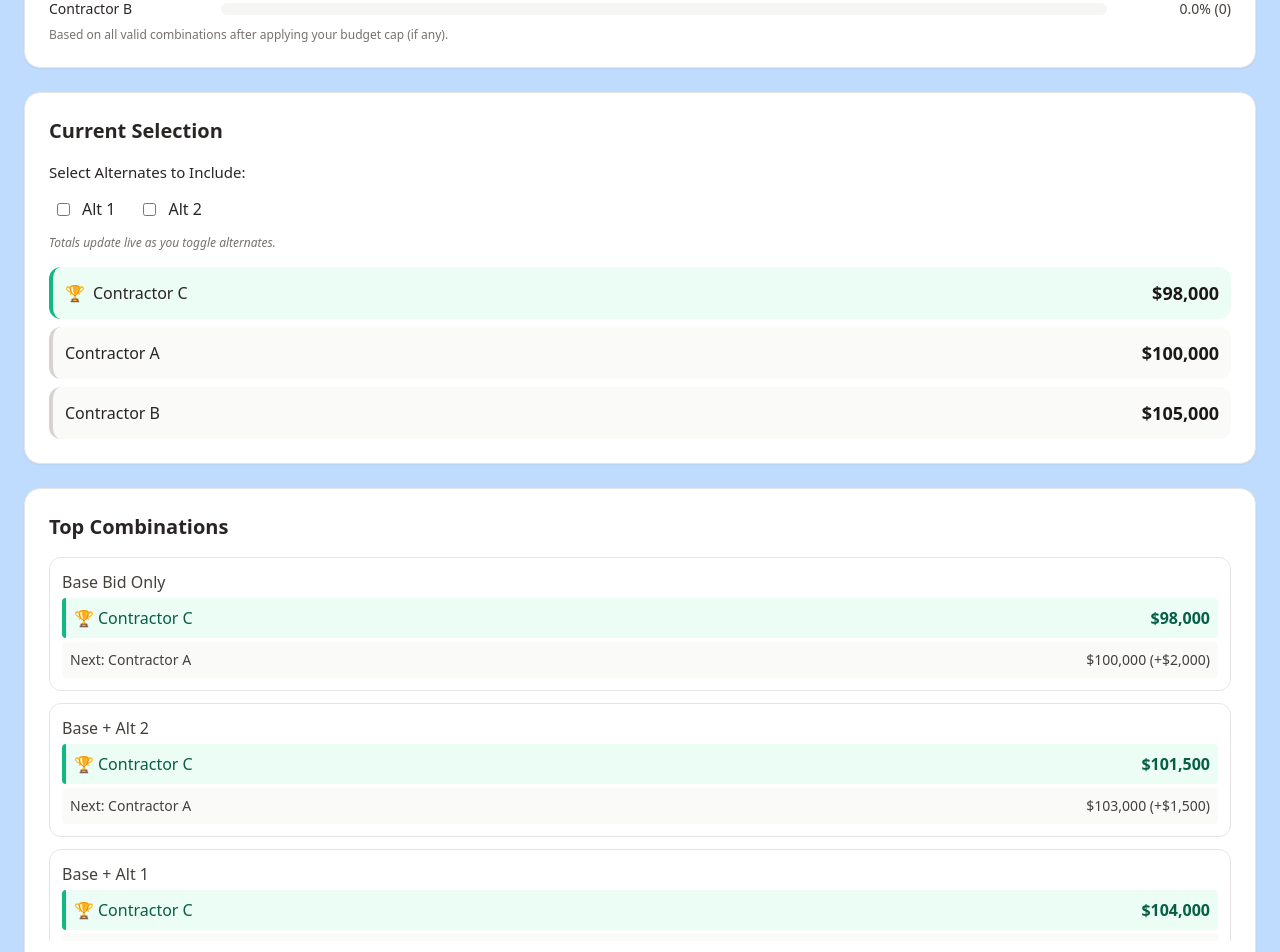
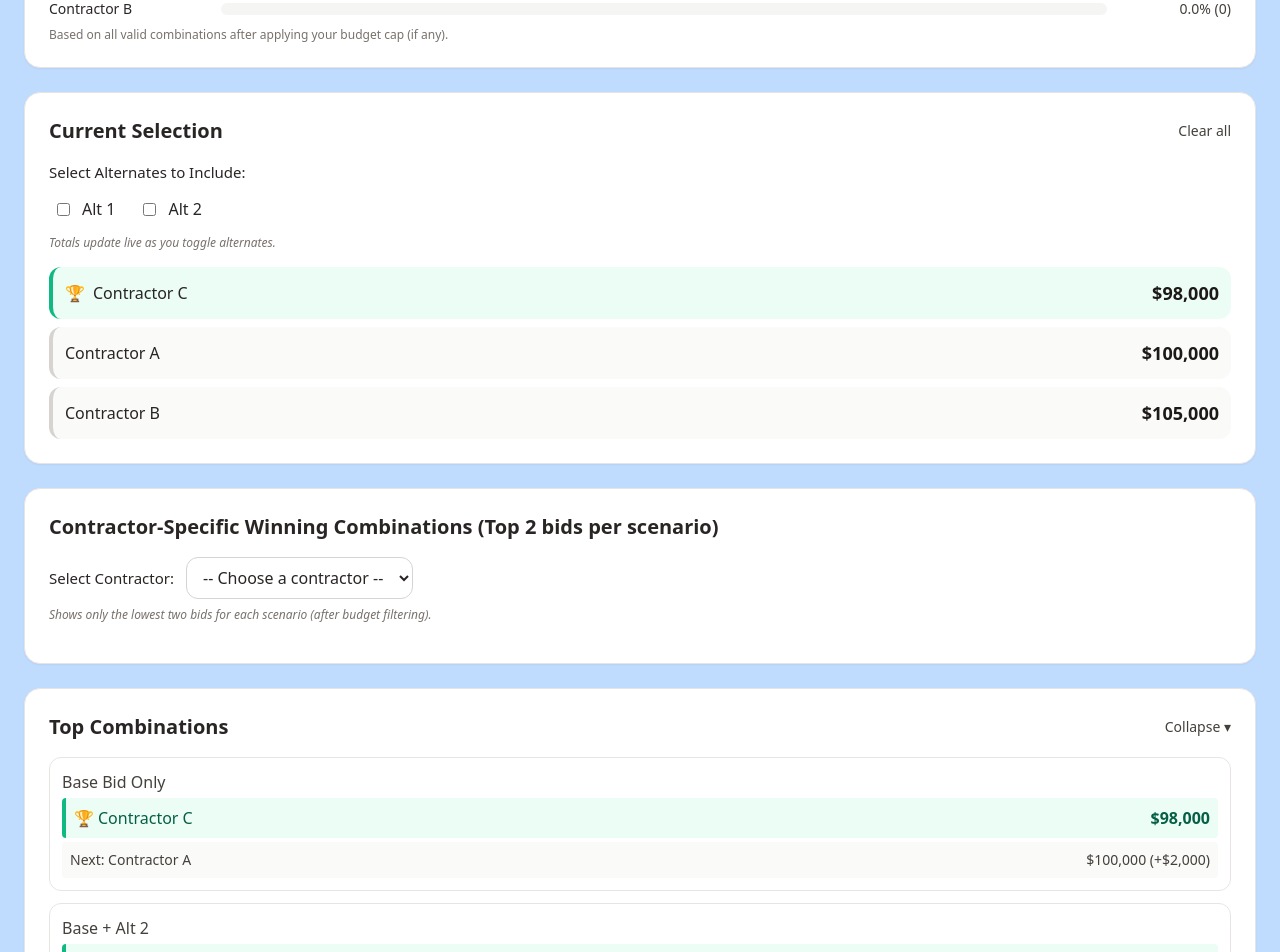
Before and after one commit to zwkoenig/BidAnalyzer, a React (Vite) app: page / in a window 1280 px wide. Shown: the part 800-1752 px from the top of the page. Built offline with nearby package versions, Linux system fonts and the light colour scheme.

Commit message:
Update App.tsx

```diff
--- a/src/App.tsx
+++ b/src/App.tsx
@@ -76,6 +76,7 @@ export default function App() {
   const [labelsOpen, setLabelsOpen] = useState<boolean>(true); // whole Labels & Budget card collapse
   const [isAdvancedOpen, setIsAdvancedOpen] = useState<boolean>(false); // inner advanced section
   const [dataEntryOpen, setDataEntryOpen] = useState<boolean>(true); // collapse Data Entry card
+  const [topCombosOpen, setTopCombosOpen] = useState<boolean>(true); // collapse Top Combinations
 
   // file input refs
   const snapshotInputRef = useRef<HTMLInputElement>(null);
@@ -168,7 +169,6 @@ export default function App() {
         setBudgetCap(typeof obj.budgetCap === "number" ? obj.budgetCap : INITIAL_BUDGET_CAP);
         setTopN(typeof obj.topN === "number" ? obj.topN : INITIAL_TOP_N);
         if (Array.isArray(obj.bidders)) {
-          // coerce bidder shapes
           const coerced: Bidder[] = obj.bidders.map((b: any, idx: number) => ({
             id: typeof b.id === "number" ? b.id : idx + 1,
             name: String(b.name ?? `Contractor ${idx + 1}`),
@@ -194,7 +194,7 @@ export default function App() {
     const headers: string[] = ["Contractor", "Base Bid", ...Array.from({ length: numAlternates }, (_, i) => `Alt ${i + 1}`)];
     if (has2A) headers.push("Alt 2A");
     const blankRow = new Array(headers.length).fill("");
-    const rows = [headers, blankRow, blankRow, blankRow]; // 3 blank rows
+    const rows = [headers, blankRow, blankRow, blankRow];
     const csv = rows.map((r) => r.map((c) => `"${c}"`).join(",")).join("\n");
     const blob = new Blob([csv], { type: "text/csv;charset=utf-8;" });
     const a = document.createElement("a");
@@ -711,7 +711,16 @@ export default function App() {
 
         {/* Current Selection Card */}
         <div className="bg-white border border-stone-200 rounded-2xl shadow-sm p-6">
-          <h2 className="text-xl font-semibold text-stone-800 mb-4">Current Selection</h2>
+          <div className="flex items-center justify-between mb-4">
+            <h2 className="text-xl font-semibold text-stone-800">Current Selection</h2>
+            <button
+              onClick={() => setSelectedAlternates([])}
+              className="text-sm text-stone-700 hover:text-stone-900"
+              title="Clear all selected alternates"
+            >
+              Clear all
+            </button>
+          </div>
 
           <div className="mb-4">
             <p className="text-[15px] font-medium text-stone-800 mb-2">Select Alternates to Include:</p>
@@ -763,36 +772,6 @@ export default function App() {
           </div>
         </div>
 
-        {/* Top Combinations Card */}
-        <div className="bg-white border border-stone-200 rounded-2xl shadow-sm p-6">
-          <h2 className="text-xl font-semibold text-stone-800 mb-4">Top Combinations</h2>
-          {filteredCombinations.length === 0 ? (
-            <div className="text-stone-700 italic">No combinations found. Adjust budget or data.</div>
-          ) : (
-            <div className="space-y-3 max-h-96 overflow-y-auto">
-              {filteredCombinations.slice(0, topN).map((c, i) => (
-                <div key={i} className="border border-stone-200 rounded-xl p-3">
-                  <div className="font-medium text-stone-700 mb-1">{c.alternates}</div>
-                  <div className="bg-emerald-50 p-2 rounded border-l-4 border-emerald-500">
-                    <div className="flex justify-between items-center">
-                      <span className="font-medium text-emerald-800"><span className="mr-1">🏆</span>{c.winner.name}</span>
-                      <span className="font-bold text-emerald-800">{fmt$(c.winner.total)}</span>
-                    </div>
-                  </div>
-                  {c.allBids[1] && (
-                    <div className="bg-stone-50 p-2 rounded mt-1">
-                      <div className="flex justify-between items-center text-sm">
-                        <span className="text-stone-700">Next: {c.allBids[1].name}</span>
-                        <span className="text-stone-700">{fmt$(c.allBids[1].total)} (+{fmt$(c.allBids[1].total - c.winner.total)})</span>
-                      </div>
-                    </div>
-                  )}
-                </div>
-              ))}
-            </div>
-          )}
-        </div>
-
         {/* Contractor-Specific Card (only show lowest 2 bids per scenario) */}
         <div className="bg-white border border-stone-200 rounded-2xl shadow-sm p-6">
           <h2 className="text-xl font-semibold text-stone-800 mb-4">Contractor-Specific Winning Combinations (Top 2 bids per scenario)</h2>
@@ -833,6 +812,49 @@ export default function App() {
                 ))
               )}
             </div>
+          )}
+        </div>
+
+        {/* Top Combinations Card (collapsible) */}
+        <div className="bg-white border border-stone-200 rounded-2xl shadow-sm p-6">
+          <div className="flex items-center justify-between mb-4">
+            <h2 className="text-xl font-semibold text-stone-800">Top Combinations</h2>
+            <button
+              onClick={() => setTopCombosOpen((v) => !v)}
+              className="text-sm text-stone-700 hover:text-stone-900"
+            >
+              {topCombosOpen ? "Collapse ▾" : "Expand ▸"}
+            </button>
+          </div>
+
+          {topCombosOpen && (
+            <>
+              {filteredCombinations.length === 0 ? (
+                <div className="text-stone-700 italic">No combinations found. Adjust budget or data.</div>
+              ) : (
+                <div className="space-y-3 max-h-96 overflow-y-auto">
+                  {filteredCombinations.slice(0, topN).map((c, i) => (
+                    <div key={i} className="border border-stone-200 rounded-xl p-3">
+                      <div className="font-medium text-stone-700 mb-1">{c.alternates}</div>
+                      <div className="bg-emerald-50 p-2 rounded border-l-4 border-emerald-500">
+                        <div className="flex justify-between items-center">
+                          <span className="font-medium text-emerald-800"><span className="mr-1">🏆</span>{c.winner.name}</span>
+                          <span className="font-bold text-emerald-800">{fmt$(c.winner.total)}</span>
+                        </div>
+                      </div>
+                      {c.allBids[1] && (
+                        <div className="bg-stone-50 p-2 rounded mt-1">
+                          <div className="flex justify-between items-center text-sm">
+                            <span className="text-stone-700">Next: {c.allBids[1].name}</span>
+                            <span className="text-stone-700">{fmt$(c.allBids[1].total)} (+{fmt$(c.allBids[1].total - c.winner.total)})</span>
+                          </div>
+                        </div>
+                      )}
+                    </div>
+                  ))}
+                </div>
+              )}
+            </>
           )}
         </div>
 
```
